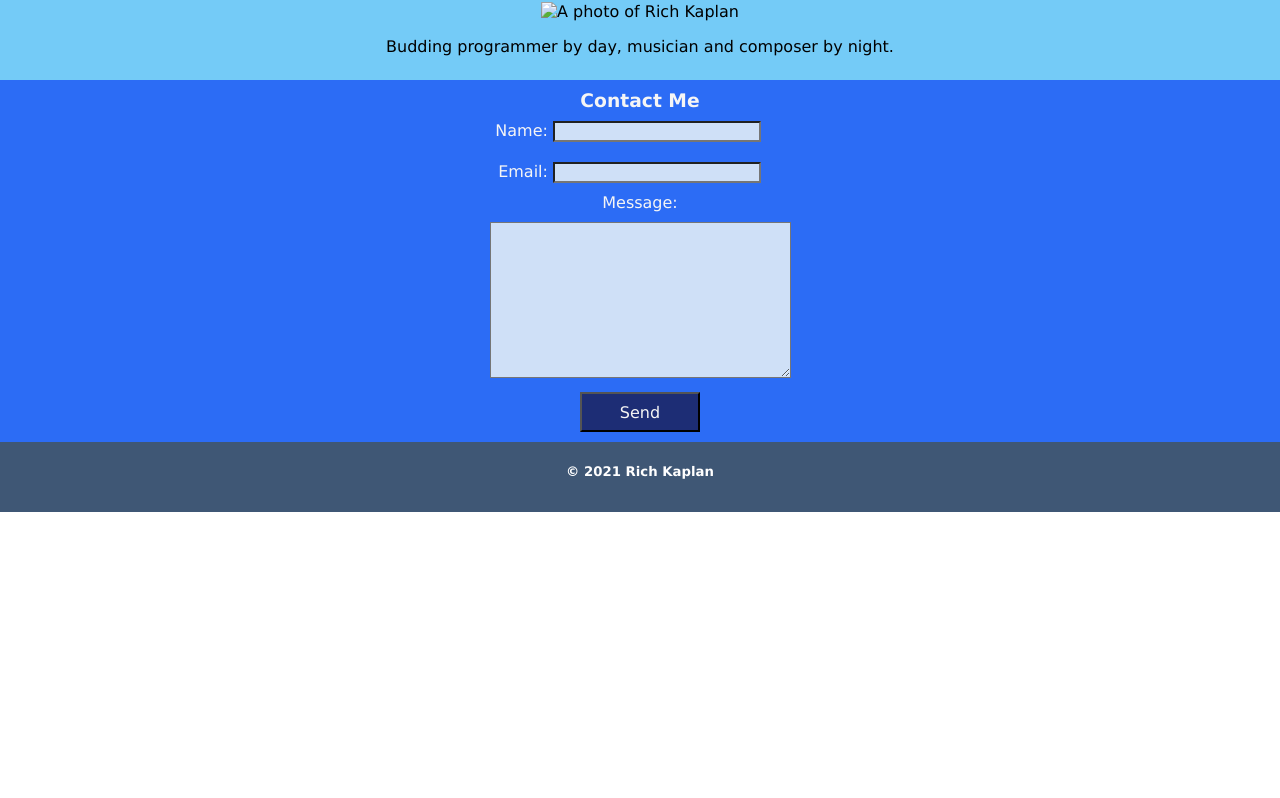
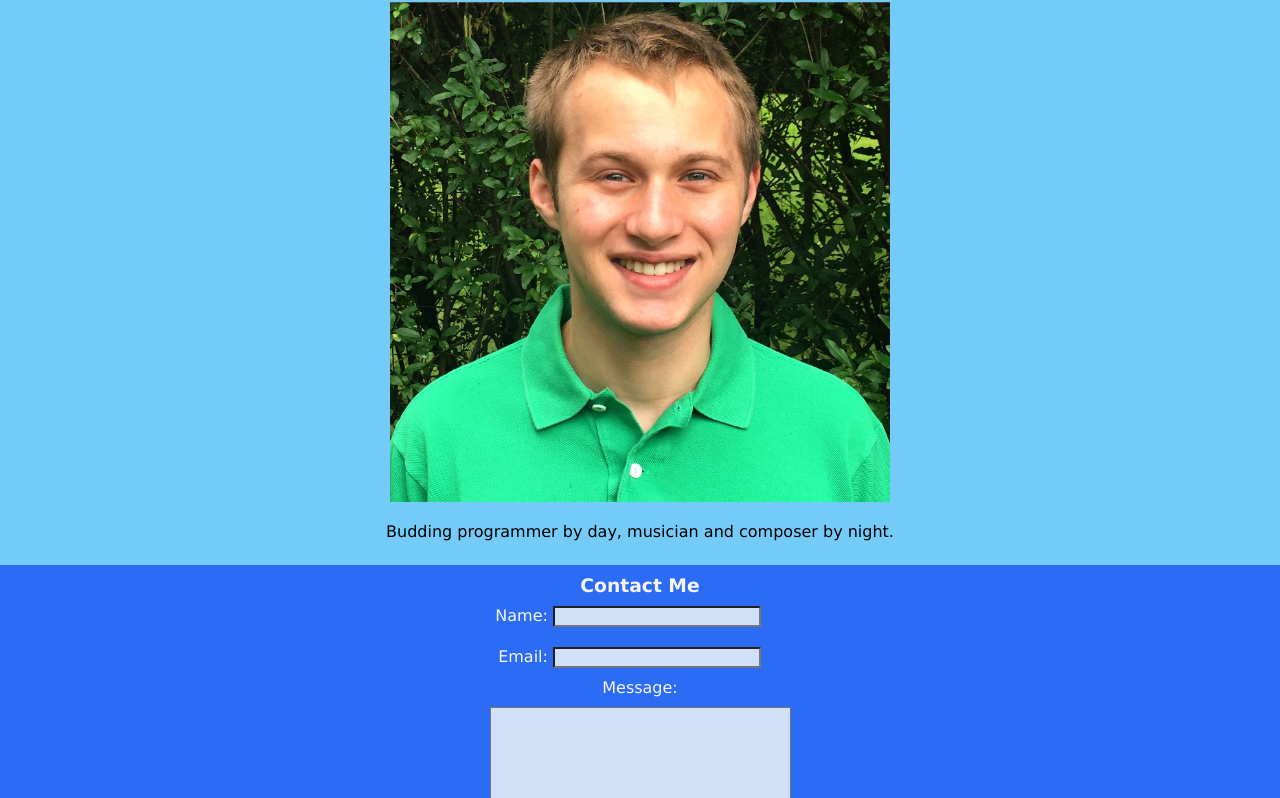
Before and after one commit to rykaplan1/landing-page, a plain HTML site: page index.html in a window 1280 px wide. Shown: the part 154-952 px from the top of the page. Before the commit the page ends 800 px from the top, so only its background shows below. Drawn offline with Linux system fonts and the light colour scheme.

Commit message:
fixed main site image

```diff
--- a/index.html
+++ b/index.html
@@ -20,7 +20,7 @@
 
     <section id="about">
       <h1>Rich Kaplan's Website</h1>
-      <img src="../Kaplan_Richard.jpg" alt="A photo of Rich Kaplan">
+      <img src="assets/images/Kaplan_Richard.jpg" alt="A photo of Rich Kaplan">
       <p>Budding programmer by day, musician and composer by night.</p>
     </section>
 
```
Also changed, not shown: assets/images/Kaplan_Richard.jpg (added).
